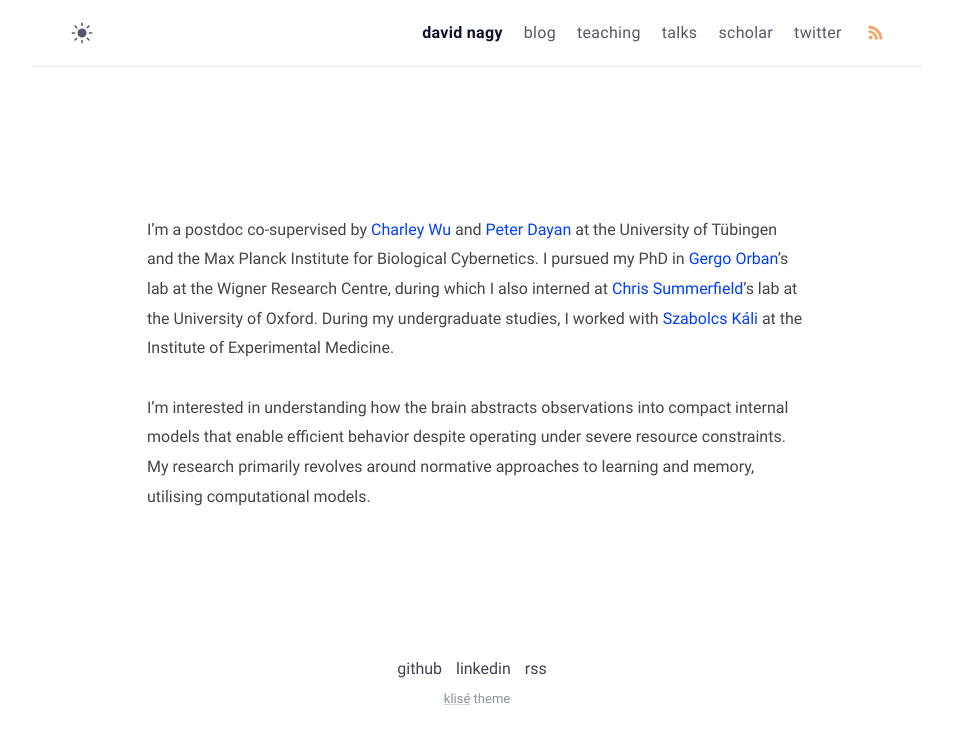
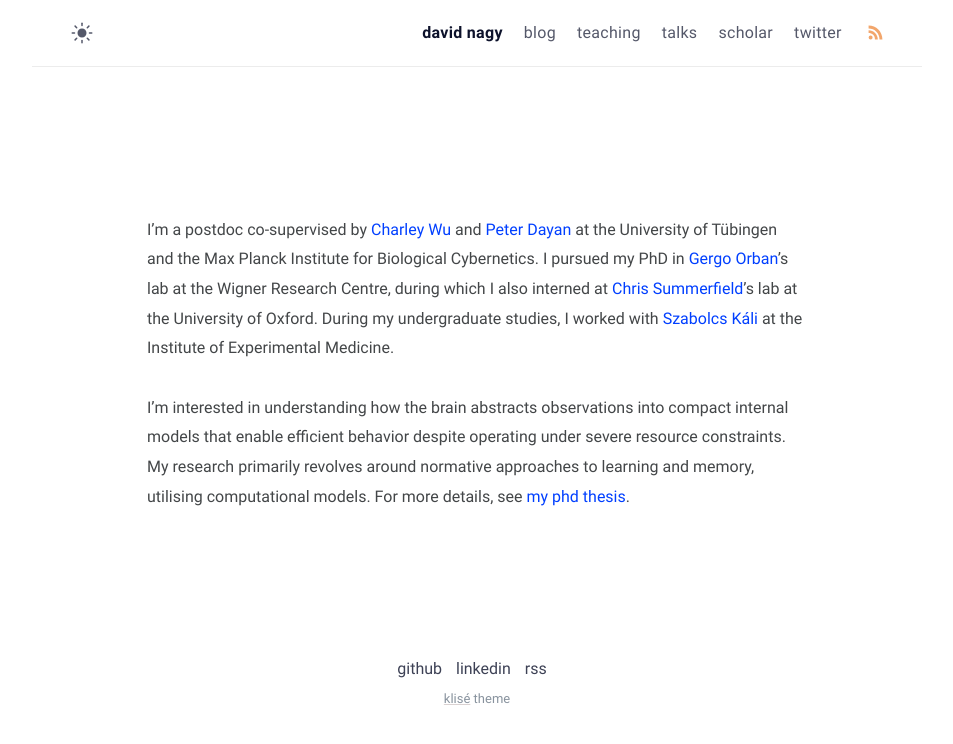
Before and after one commit to david-nagy/david-nagy.github.io, a Jekyll site: the page built from index.md, in a window 1280 px wide. Shown: the top 744 px of the page, without its empty margins (163-1116 px from the left). Built offline with Jekyll 4.4.1, drawn with Linux system fonts in a browser that asks for light colours.

Commit message:
Update index.md

```diff
--- a/index.md
+++ b/index.md
@@ -6,4 +6,4 @@ layout: page
 
 I'm a postdoc co-supervised by [Charley Wu](https://hmc-lab.com/) and [Peter Dayan](https://www.mpg.de/12309370/biological-cybernetics-dayan) at the University of Tübingen and the Max Planck Institute for Biological Cybernetics. I pursued my PhD in [Gergo Orban](https://scholar.google.com/citations?user=1JeMZad2LKcC)'s lab at the Wigner Research Centre, during which I also interned at [Chris Summerfield](https://scholar.google.com/citations?user=ymlcN9AAAAAJ)'s lab at the University of Oxford. During my undergraduate studies, I worked with [Szabolcs Káli](https://scholar.google.com/citations?user=8gykEqQAAAAJ) at the Institute of Experimental Medicine.
 
-I’m interested in understanding how the brain abstracts observations into compact internal models that enable efficient behavior despite operating under severe resource constraints. My research primarily revolves around normative approaches to learning and memory, utilising computational models.
+I’m interested in understanding how the brain abstracts observations into compact internal models that enable efficient behavior despite operating under severe resource constraints. My research primarily revolves around normative approaches to learning and memory, utilising computational models. For more details, see [my phd thesis](http://davidnagy.web.elte.hu/preprints/dnagy_thesis_elte.pdf).
```
